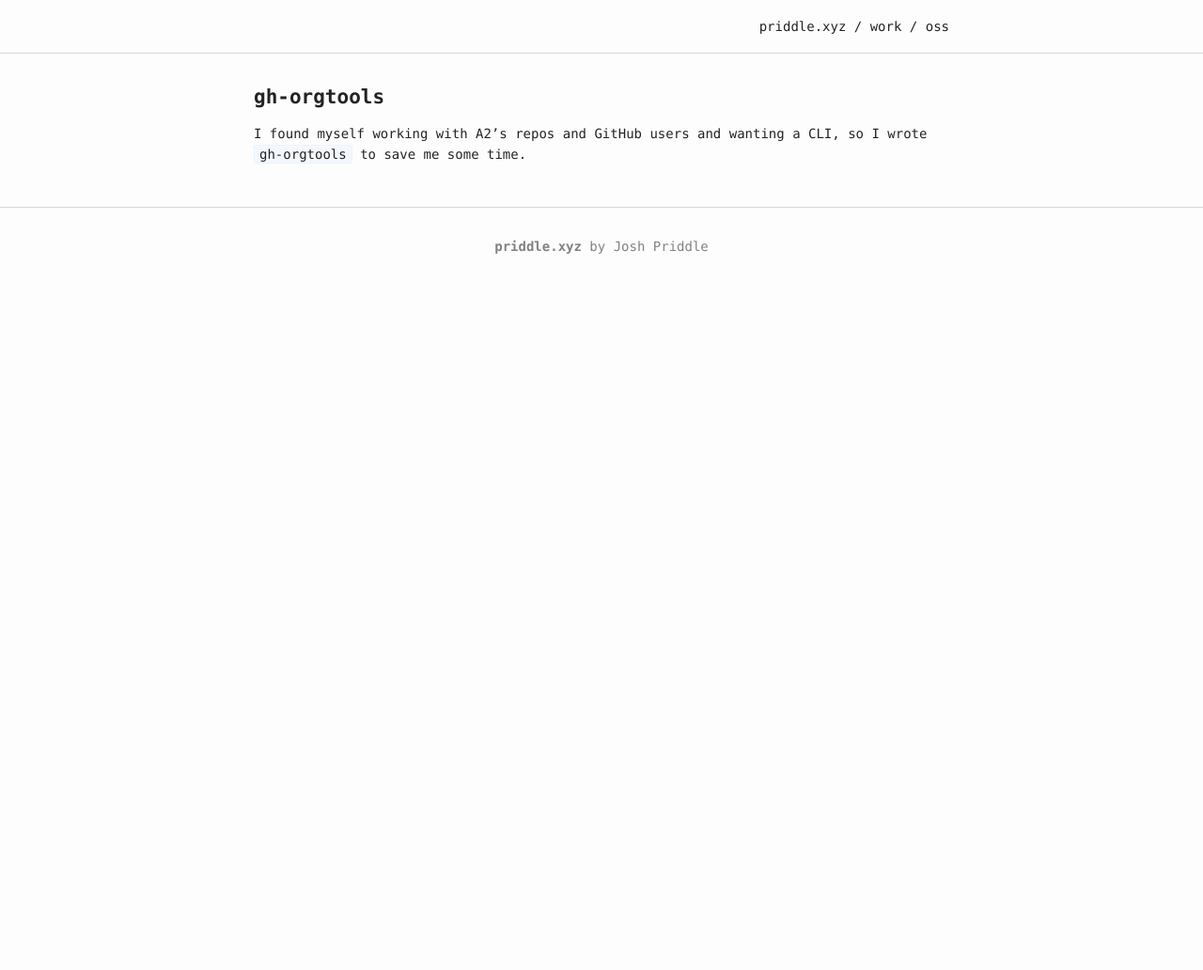
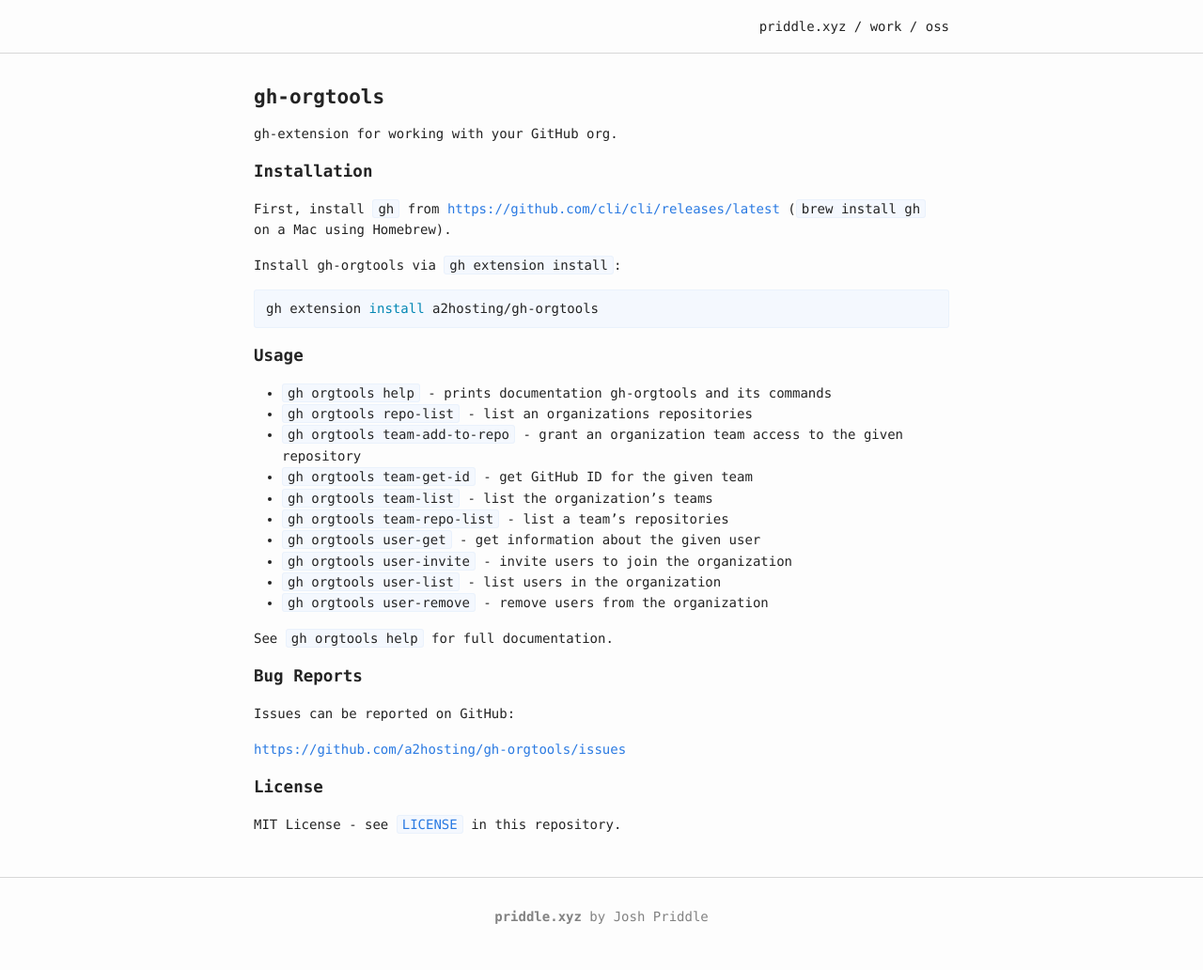
Before and after one commit to itspriddle/priddle.xyz, a Jekyll site: the page built from _projects/oss/gh-orgtools.md, in a window 1280 px wide. Shown: the whole page at 94% size. Built offline with Jekyll 4.4.1, drawn with Linux system fonts in a browser that asks for light colours; before the commit the page ends 900 px from its top, so only the background shows below that.

Commit message:
Add project

````diff
--- a/_projects/oss/gh-orgtools.md
+++ b/_projects/oss/gh-orgtools.md
@@ -8,9 +8,47 @@
   - Git
   - CLI
 project_type: oss
+excerpt:
+  I found myself working with A2's repos and GitHub users and wanting a CLI,
+  so I wrote `gh-orgtools` to save me some time.
 ---
 
-I found myself working with A2's repos and GitHub users and wanting a CLI, so
-I wrote `gh-orgtools` to save me some time.
+gh-extension for working with your GitHub org.
 
-[1]: https://cli.github.com
+## Installation
+
+First, install `gh` from <https://github.com/cli/cli/releases/latest> (`brew
+install gh` on a Mac using Homebrew).
+
+Install gh-orgtools via `gh extension install`:
+
+```sh
+gh extension install a2hosting/gh-orgtools
+```
+
+## Usage
+
+- `gh orgtools help`             - prints documentation gh-orgtools and its commands
+- `gh orgtools repo-list`        - list an organizations repositories
+- `gh orgtools team-add-to-repo` - grant an organization team access to the given repository
+- `gh orgtools team-get-id`      - get GitHub ID for the given team
+- `gh orgtools team-list`        - list the organization's teams
+- `gh orgtools team-repo-list`   - list a team's repositories
+- `gh orgtools user-get`         - get information about the given user
+- `gh orgtools user-invite`      - invite users to join the organization
+- `gh orgtools user-list`        - list users in the organization
+- `gh orgtools user-remove`      - remove users from the organization
+
+See `gh orgtools help` for full documentation.
+
+## Bug Reports
+
+Issues can be reported on GitHub:
+
+<https://github.com/a2hosting/gh-orgtools/issues>
+
+## License
+
+MIT License - see
+[`LICENSE`](https://github.com/a2hosting/gh-orgtools/blob/master/LICENSE)
+in this repository.
````
